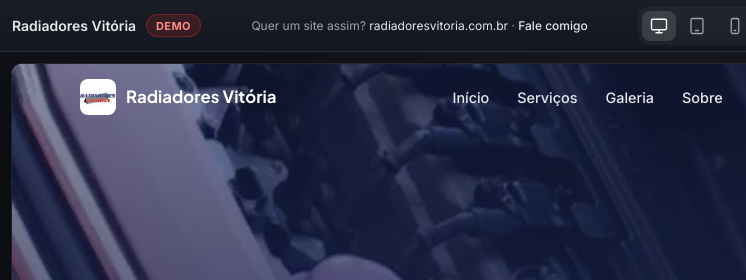
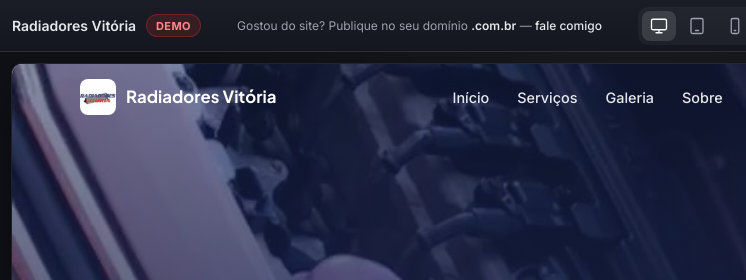
Before and after one commit to tofariasti/radiadores-vitoria, a website: page index.html in a window 1280 px wide. Shown: the top 280 px of the page, 0-746 px from the left. Drawn offline with Linux system fonts and the light colour scheme.

Commit message:
Clarify demo pitch to promote custom .com.br domains.
Replace the aspirational domain link in the preview bar with a message inviting the client to publish on their own domain and contact via WhatsApp.

```diff
--- a/assets/css/preview.css
+++ b/assets/css/preview.css
@@ -245,6 +245,11 @@ body.preview-shell {
   color: #ffb4b4;
 }
 
+.preview-bar__pitch-domain {
+  color: #e5e7eb;
+  font-weight: 600;
+}
+
 @media (min-width: 640px) {
   .preview-bar__pitch {
     display: block;
@@ -252,7 +257,6 @@ body.preview-shell {
 }
 
 @media (max-width: 767px) {
-  .preview-bar__pitch-url,
   .preview-bar__pitch-sep {
     display: none;
   }
--- a/index.html
+++ b/index.html
@@ -20,18 +20,13 @@
     </div>
 
     <p class="preview-bar__pitch">
-      Quer um site assim?
-      <a
-        href="https://radiadoresvitoria.com.br"
-        target="_blank"
-        rel="noopener noreferrer"
-        class="preview-bar__pitch-url"
-      >radiadoresvitoria.com.br</a><span class="preview-bar__pitch-sep" aria-hidden="true"> · </span><a
-        href="https://wa.me/5551989030405?text=Ol%C3%A1%20Tiago!%20Vi%20a%20demo%20do%20site%20Radiadores%20Vit%C3%B3ria%20e%20gostaria%20de%20conversar%20sobre%20um%20projeto%20similar."
+      Gostou do site? Publique no seu domínio
+      <span class="preview-bar__pitch-domain">.com.br</span><span class="preview-bar__pitch-sep" aria-hidden="true"> — </span><a
+        href="https://wa.me/5551989030405?text=Ol%C3%A1%20Tiago!%20Vi%20a%20demo%20do%20site%20da%20Radiadores%20Vit%C3%B3ria%20e%20quero%20publicar%20no%20meu%20dom%C3%ADnio%20.com.br."
         target="_blank"
         rel="noopener noreferrer"
         class="preview-bar__pitch-contact"
-      >Fale comigo</a>
+      >fale comigo</a>
     </p>
 
     <div class="preview-bar__devices" role="group" aria-label="Visualização por dispositivo">
```
